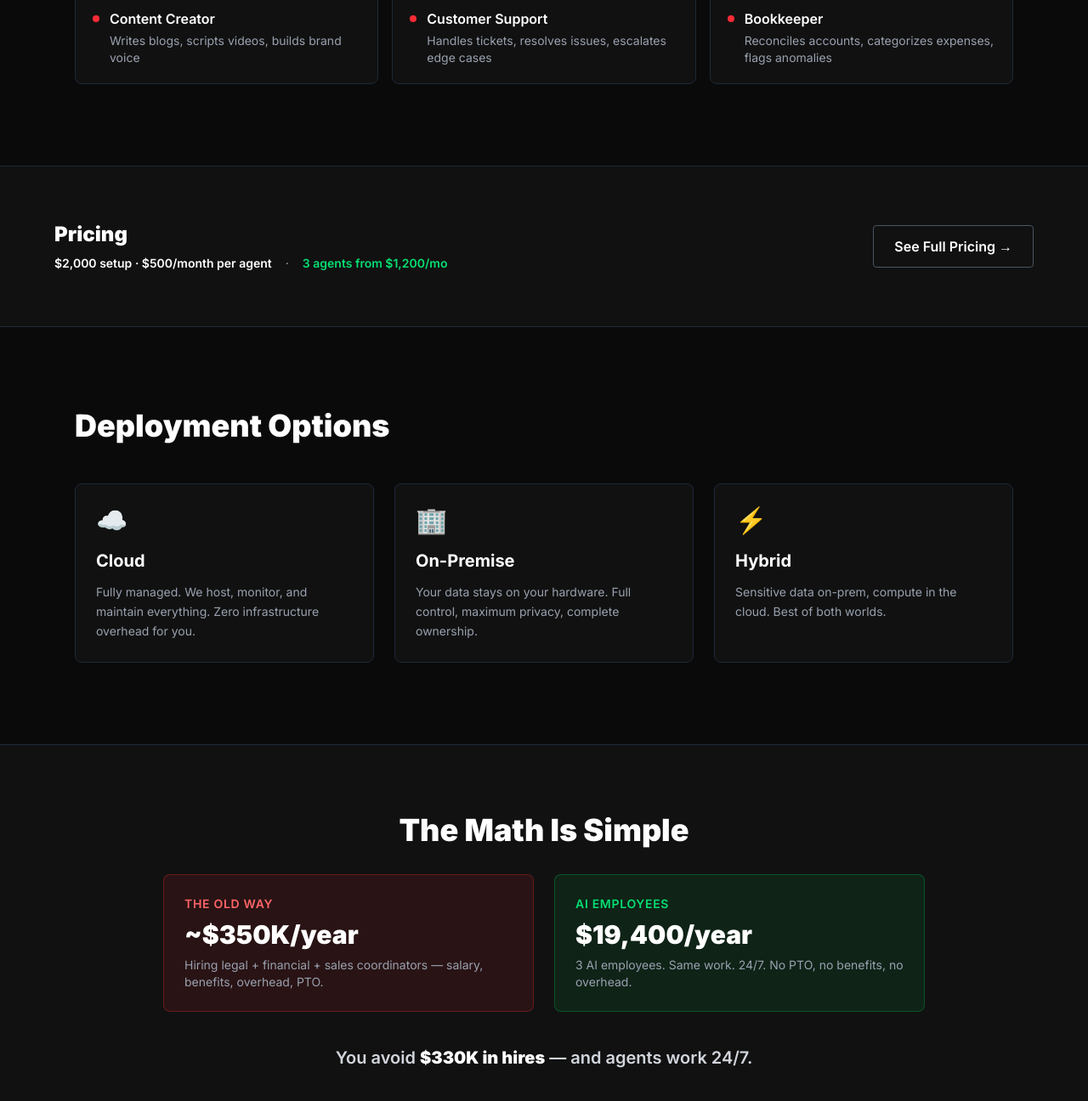
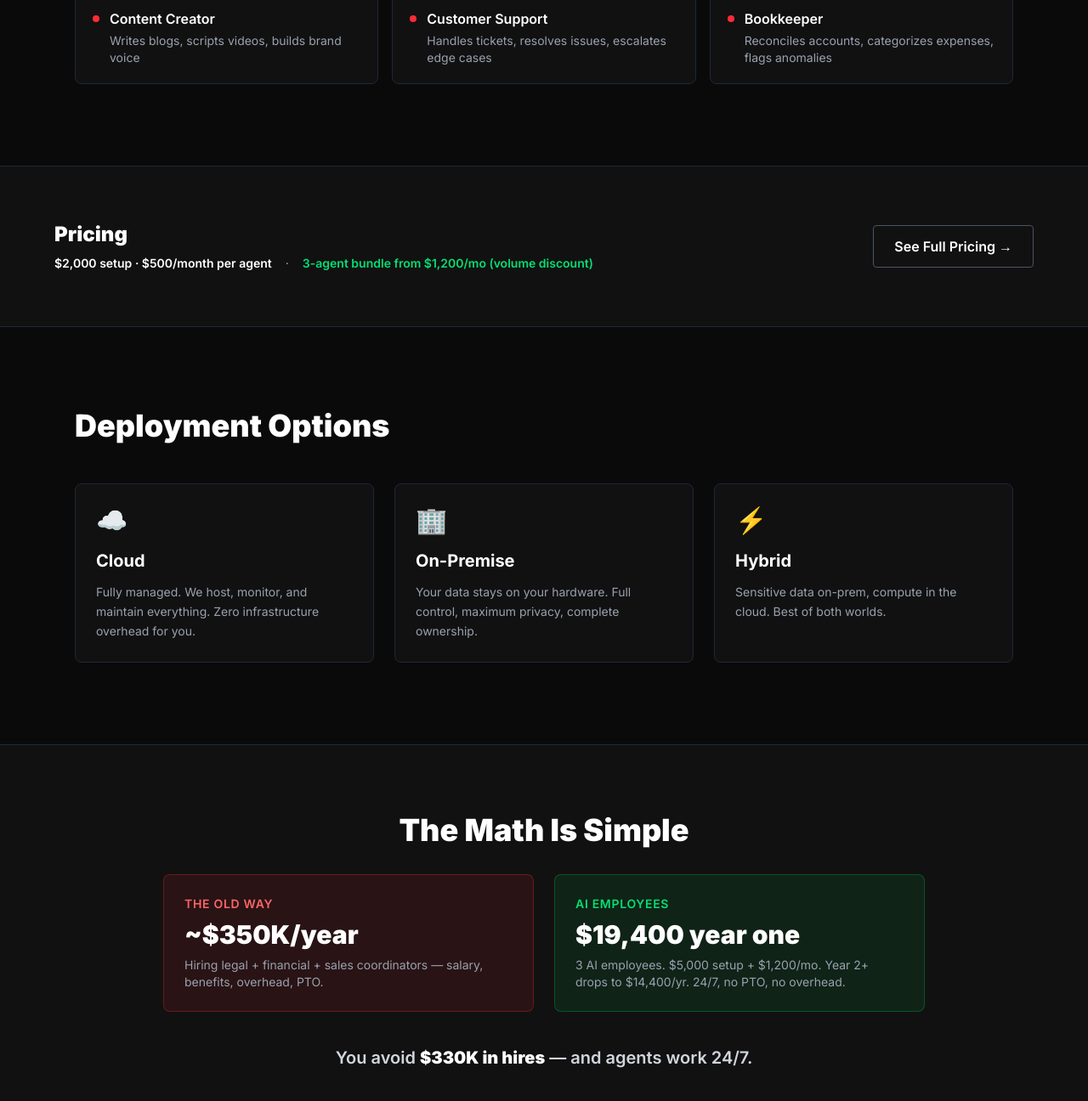
Before and after one commit to 1MORLAP/aiordie-website, a Next.js app: page / in a window 1280 px wide. Shown: the part 2296-3592 px from the top of the page at 85% size. Built offline with nearby package versions, Linux system fonts and the light colour scheme.

Commit message:
fix: CMO copy review - clarify math, volume bundle language, jargon → plain English, own the $465K number

```diff
--- a/app/page.tsx
+++ b/app/page.tsx
@@ -185,7 +185,7 @@ export default function Home() {
               </span>
               <span>·</span>
               <span className="text-green-400 font-semibold">
-                3 agents from $1,200/mo
+                3-agent bundle from $1,200/mo (volume discount)
               </span>
             </div>
           </div>
@@ -257,11 +257,11 @@ export default function Home() {
                 AI Employees
               </div>
               <div className="text-white font-black text-3xl mb-2">
-                $19,400/year
+                $19,400 year one
               </div>
               <p className="text-gray-400 text-sm">
-                3 AI employees. Same work. 24/7. No PTO, no benefits, no
-                overhead.
+                3 AI employees. $5,000 setup + $1,200/mo. Year 2+ drops to
+                $14,400/yr. 24/7, no PTO, no overhead.
               </p>
             </div>
           </div>
--- a/app/pricing/page.tsx
+++ b/app/pricing/page.tsx
@@ -66,7 +66,7 @@ const included = [
   "Custom-built for you",
   "Memory that works",
   "Tool integrations",
-  "5,400+ community skills",
+  "5,400+ pre-built integrations (email, CRM, Slack, GitHub, and more)",
   "24/7 operation",
   "Isolated infrastructure",
   "Monthly improvements",
--- a/content/blog/the-math-ai-employees-vs-hiring.mdx
+++ b/content/blog/the-math-ai-employees-vs-hiring.mdx
@@ -20,7 +20,7 @@ Let's say you need three roles filled: legal counsel, a financial analyst, and a
 
 **Combined: ~$465,000/year** — and that's before recruiting fees (15-20% of first-year salary), onboarding time, management overhead, office space, and the inevitable gap when someone quits.
 
-We round down to $350K to be conservative. The point stands.
+We use $350K as our baseline — it's the floor, not the ceiling. The full number is higher. But even at $350K, the math is the math.
 
 ## What Three AI Employees Actually Cost
 
```
